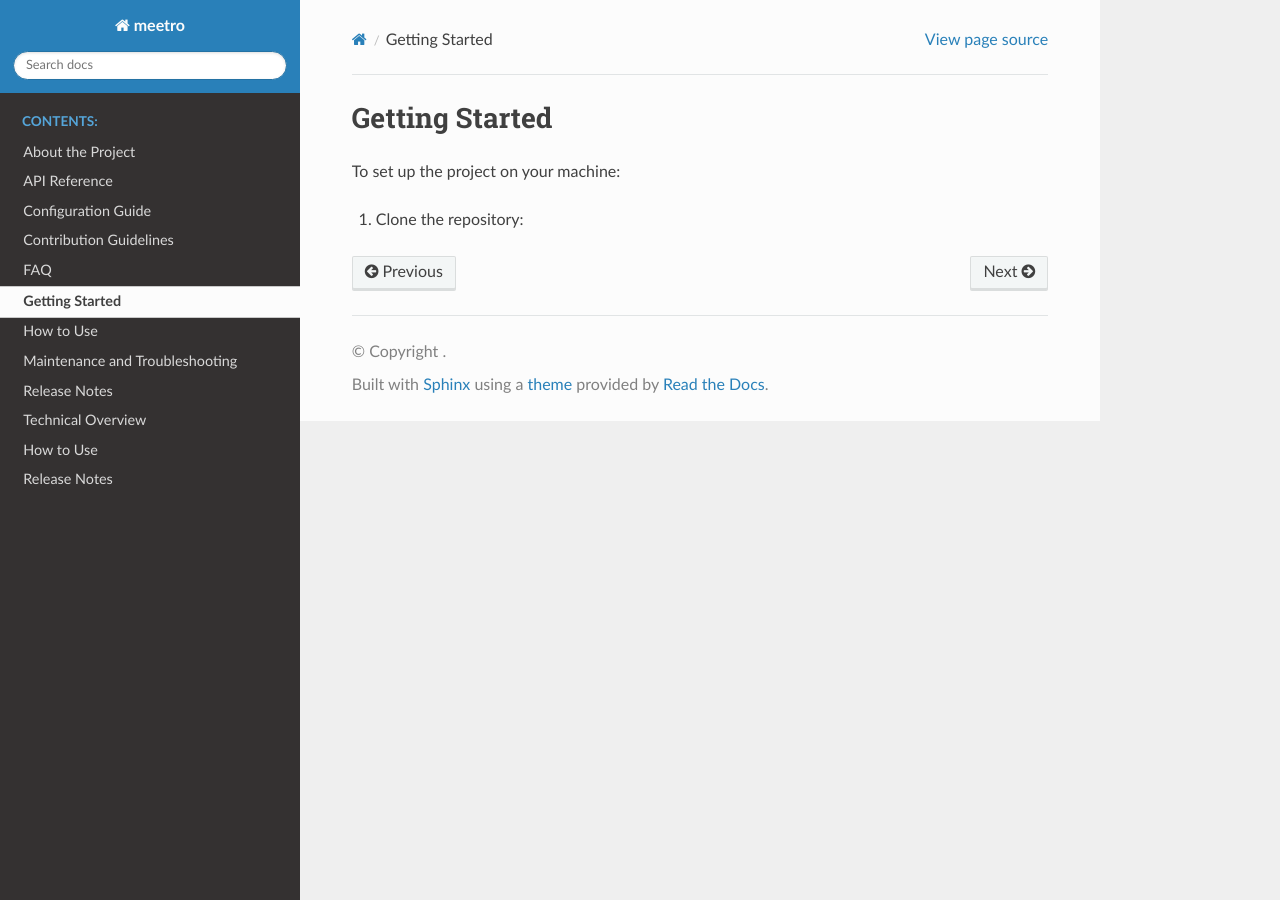
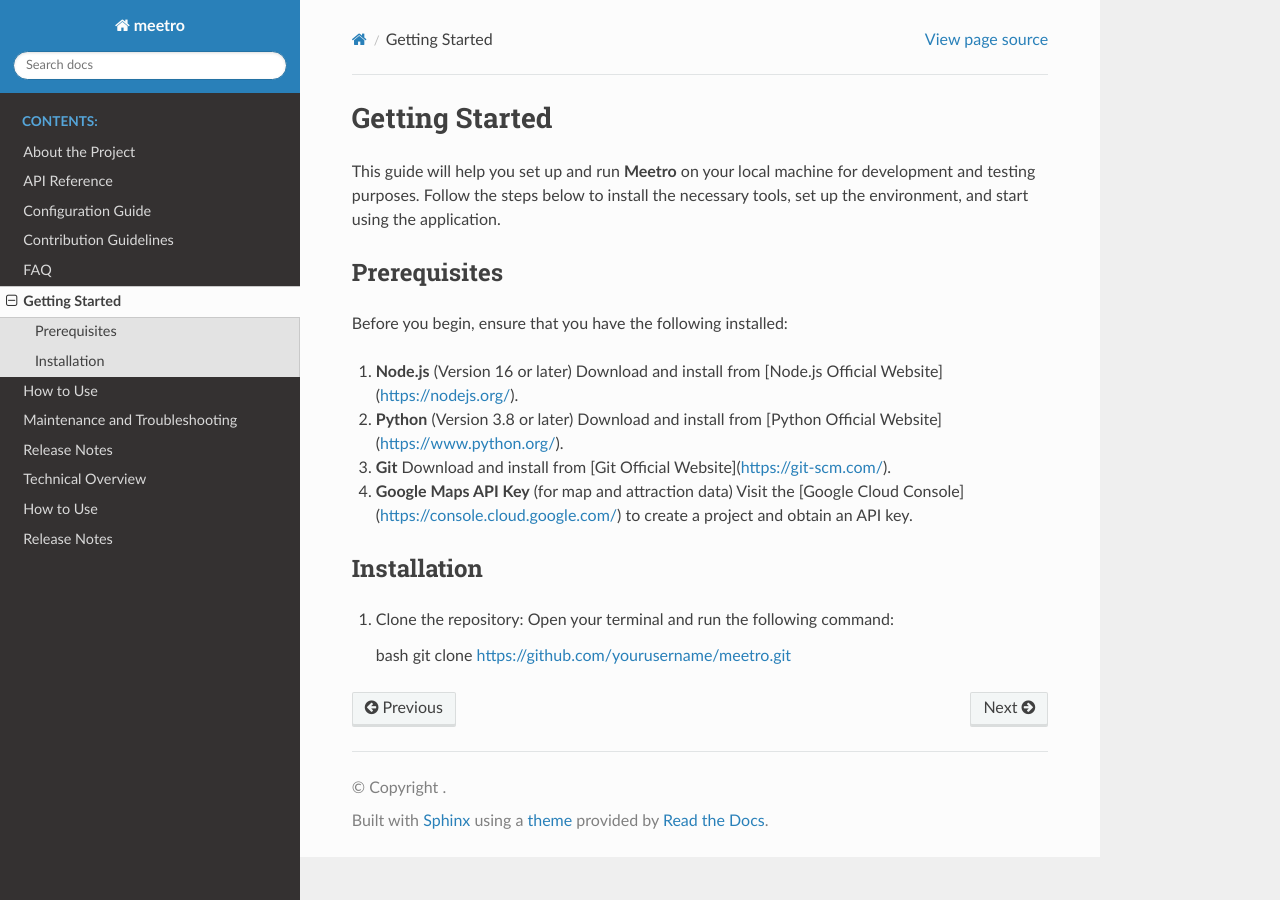
Before and after one commit to Jineeary/meetro, a Sphinx documentation site: the page built from docs/getting_started.rst, in a window 1280 px wide. Built offline with Sphinx 7.4.7 and the Read the Docs theme 3.1.0, drawn with Linux system fonts in a browser that asks for light colours; pages that are not in the unit, such as notebooks, are missing from menus.

Commit message:
Update getting_started.rst

```diff
--- a/docs/getting_started.rst
+++ b/docs/getting_started.rst
@@ -1,6 +1,28 @@
 Getting Started
-================
+===============
 
-To set up the project on your machine:
+This guide will help you set up and run **Meetro** on your local machine for development and testing purposes. Follow the steps below to install the necessary tools, set up the environment, and start using the application.
 
+Prerequisites
+-------------
+Before you begin, ensure that you have the following installed:
+
+1. **Node.js** (Version 16 or later)
+   Download and install from [Node.js Official Website](https://nodejs.org/).
+
+2. **Python** (Version 3.8 or later)
+   Download and install from [Python Official Website](https://www.python.org/).
+
+3. **Git**
+   Download and install from [Git Official Website](https://git-scm.com/).
+
+4. **Google Maps API Key** (for map and attraction data)
+   Visit the [Google Cloud Console](https://console.cloud.google.com/) to create a project and obtain an API key.
+
+Installation
+------------
 1. Clone the repository:
+   Open your terminal and run the following command:
+
+   bash
+   git clone https://github.com/yourusername/meetro.git
```
